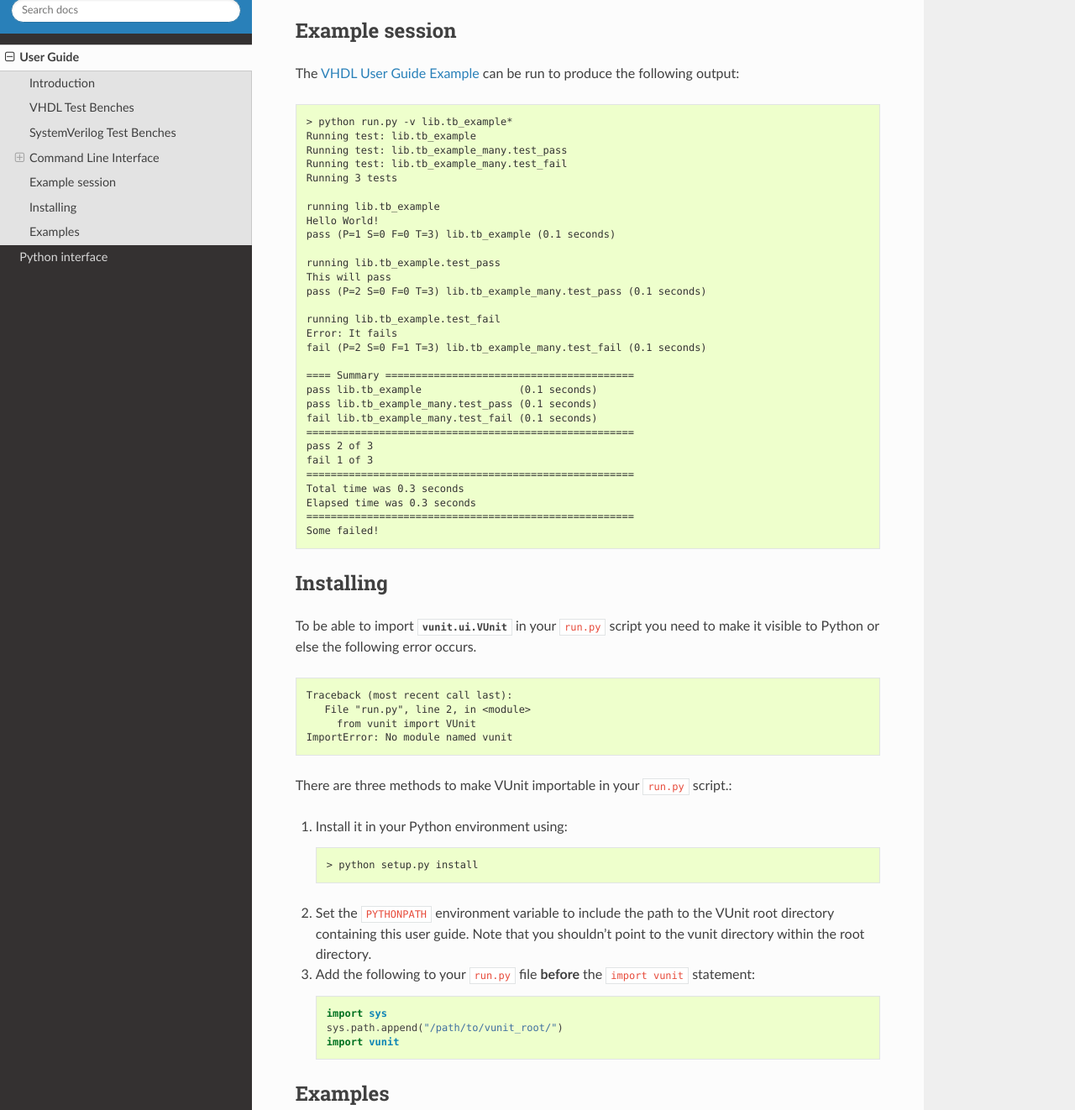
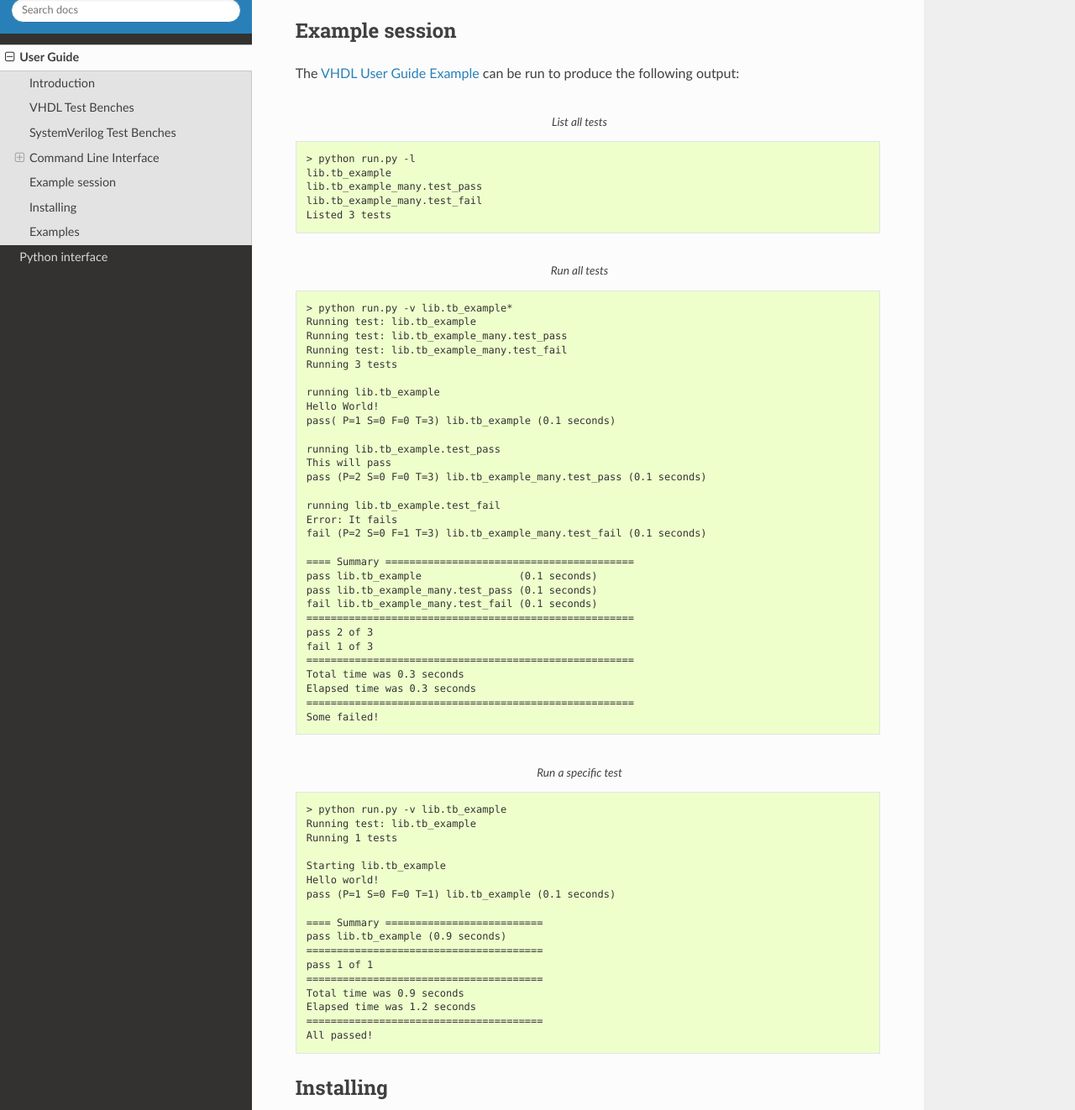
Before and after one commit to VUnit/vunit, a Sphinx documentation site: the page built from doc/user_guide.rst, in a window 1280 px wide and 1400 px high, scrolled down 2430 px, cut to the strip 78-1400 px from the top of the window. Shown: the whole strip at 84% size. Built offline with Sphinx 7.4.7 and the Read the Docs theme 2.0.0, drawn with Linux system fonts in a browser that asks for light colours.

Commit message:
More user guide work

```diff
--- a/doc/user_guide.rst
+++ b/doc/user_guide.rst
@@ -131,6 +131,16 @@ Example session
 The :vunit_example:`VHDL User Guide Example <vhdl/user_guide/>` can be run to produce the following output:
 
 .. code-block:: console
+   :caption: List all tests
+
+   > python run.py -l
+   lib.tb_example
+   lib.tb_example_many.test_pass
+   lib.tb_example_many.test_fail
+   Listed 3 tests
+
+.. code-block:: console
+   :caption: Run all tests
 
    > python run.py -v lib.tb_example*
    Running test: lib.tb_example
@@ -140,7 +150,7 @@ The :vunit_example:`VHDL User Guide Example <vhdl/user_guide/>` can be run to pr
 
    running lib.tb_example
    Hello World!
-   pass (P=1 S=0 F=0 T=3) lib.tb_example (0.1 seconds)
+   pass( P=1 S=0 F=0 T=3) lib.tb_example (0.1 seconds)
 
    running lib.tb_example.test_pass
    This will pass
@@ -163,9 +173,30 @@ The :vunit_example:`VHDL User Guide Example <vhdl/user_guide/>` can be run to pr
    ======================================================
    Some failed!
 
+.. code-block:: console
+   :caption: Run a specific test
+
+   > python run.py -v lib.tb_example
+   Running test: lib.tb_example
+   Running 1 tests
+
+   Starting lib.tb_example
+   Hello world!
+   pass (P=1 S=0 F=0 T=1) lib.tb_example (0.1 seconds)
+
+   ==== Summary ==========================
+   pass lib.tb_example (0.9 seconds)
+   =======================================
+   pass 1 of 1
+   =======================================
+   Total time was 0.9 seconds
+   Elapsed time was 1.2 seconds
+   =======================================
+   All passed!
+
 Installing
 ----------
-To be able to import :class:`vunit.ui.VUnit` in your ``run.py`` script
+To be able to import :class:`VUnit <vunit.ui.VUnit>` in your ``run.py`` script
 you need to make it visible to Python or else the following error
 occurs.
 
```
